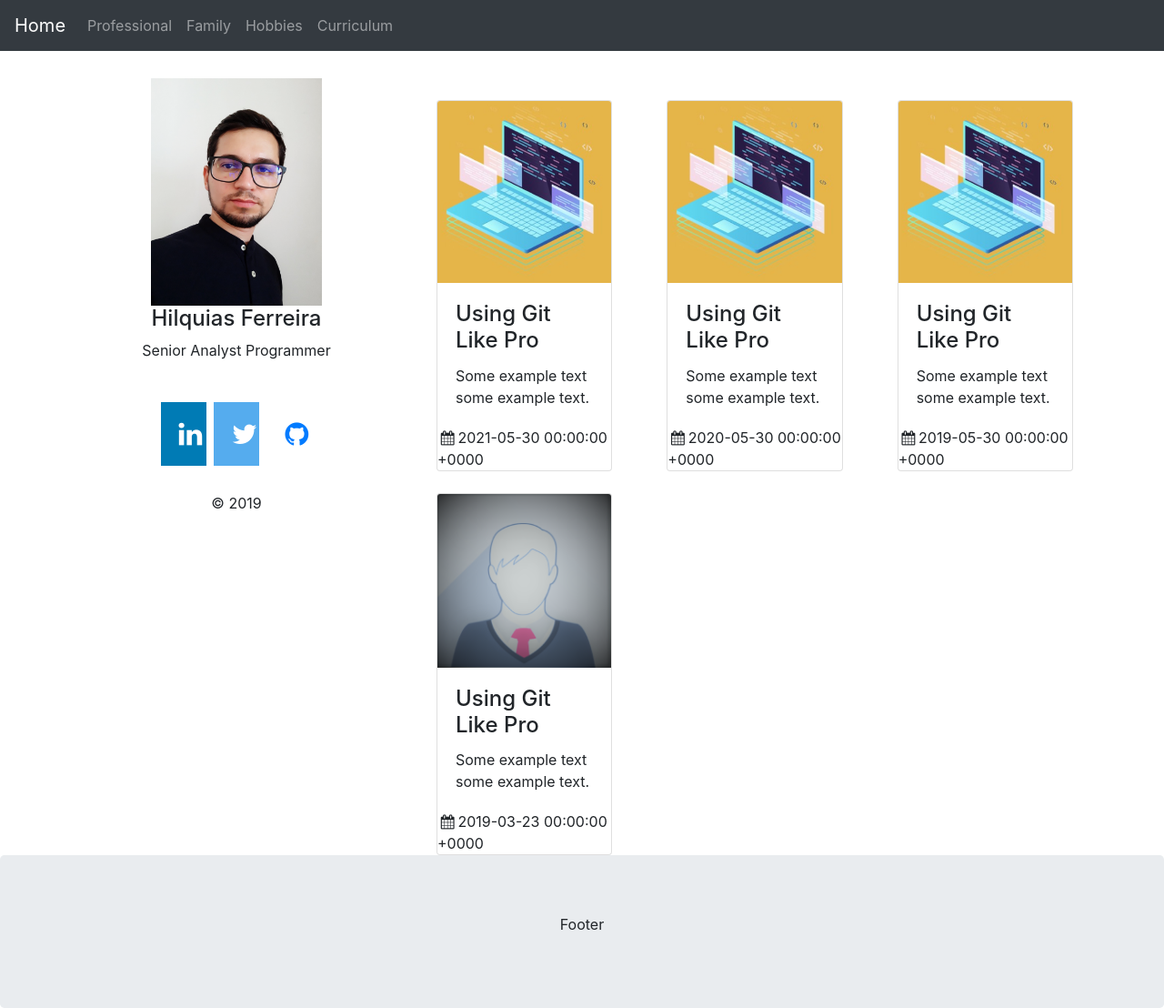
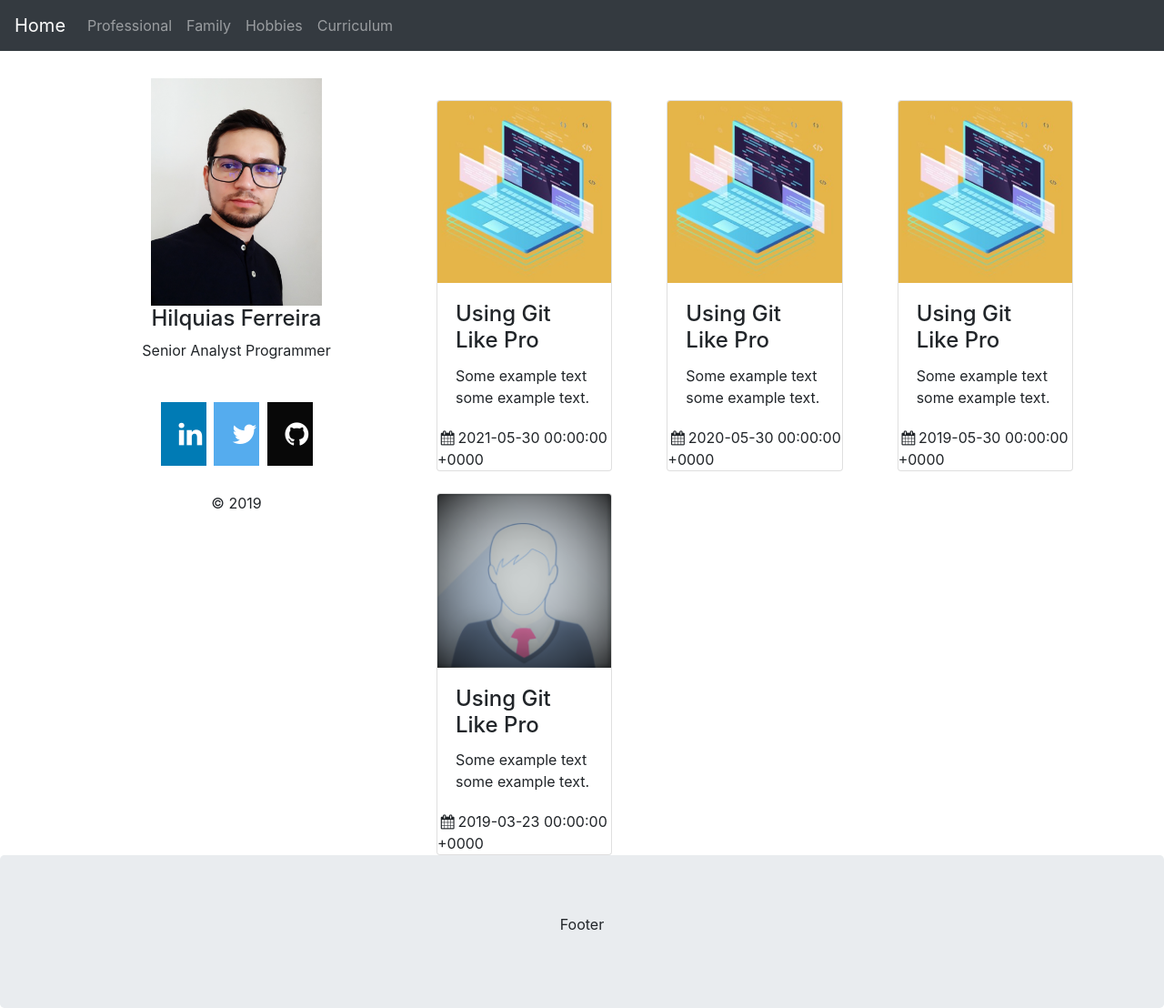
Before and after one commit to hilquiasferreira/hilquiasferreira.github.io, a Jekyll site: the page built from index.md, in a window 1280 px wide. Shown: the whole page at 91% size. Built offline with Jekyll 4.4.1, drawn with Linux system fonts in a browser that asks for light colours.

Commit message:
homepage

```diff
--- a/_sass/ext/_media-buttons.scss
+++ b/_sass/ext/_media-buttons.scss
@@ -124,3 +124,8 @@
   background: #080808;
   color: white;
 }
+
+.fa-github {
+  background: #080808;
+  color: white;
+}
```
